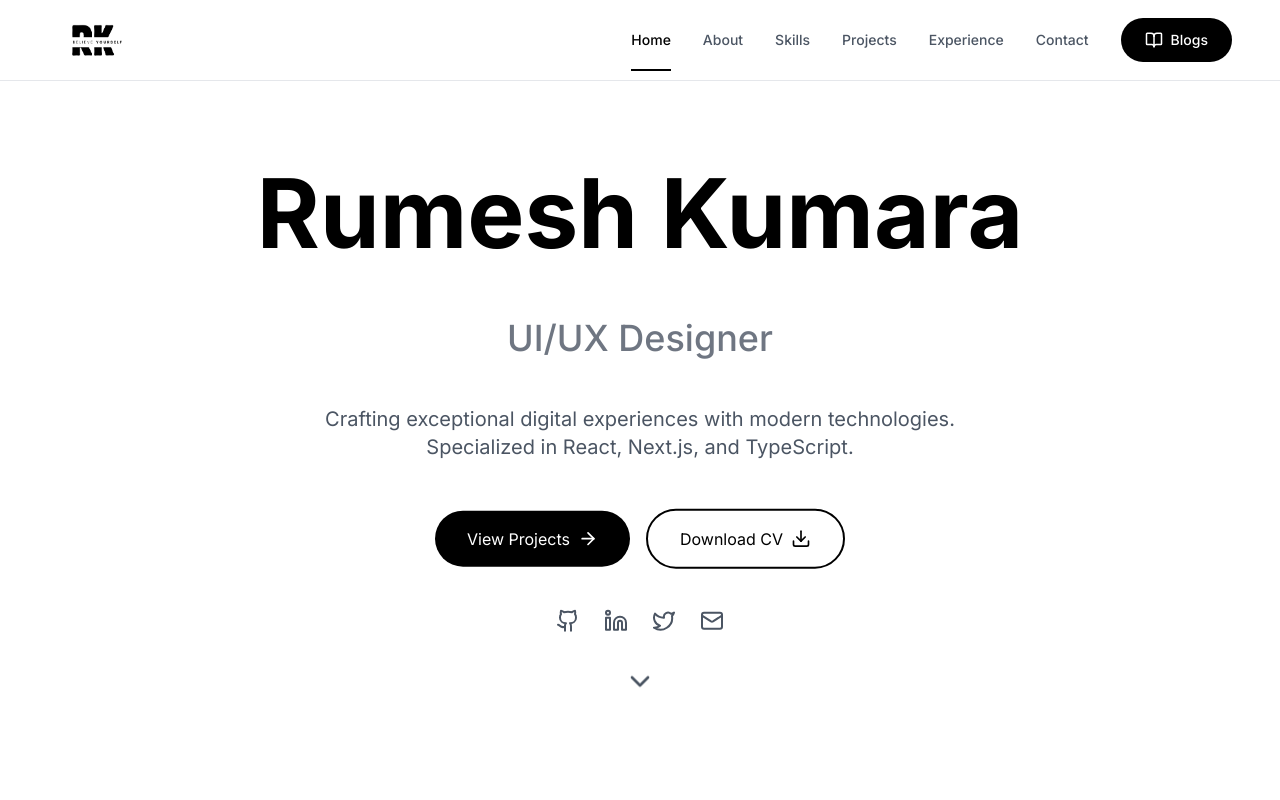
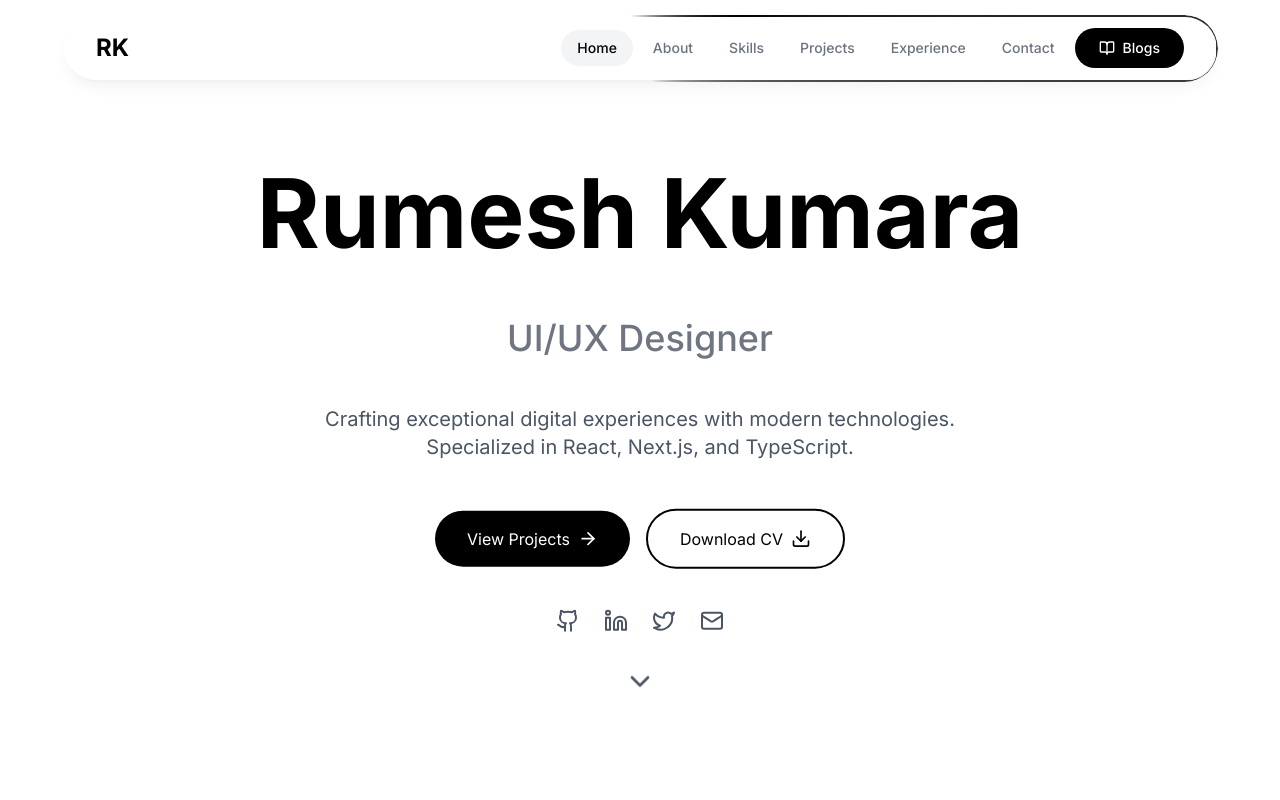
Before and after one commit to RumeshKumara/new-portfolio, a Next.js app: page / in a window 1280 px wide. Shown: the top 800 px of the page. Built offline with nearby package versions, Linux system fonts and the light colour scheme.

Commit message:
Refactor code structure for improved readability and maintainability

```diff
--- a/app/globals.css
+++ b/app/globals.css
@@ -48,3 +48,63 @@ body {
 ::-webkit-scrollbar-thumb:hover {
   background: #555;
 }
+
+/* Star border animation */
+@keyframes border-rotate {
+  0% {
+    --border-angle: 0deg;
+  }
+  100% {
+    --border-angle: 360deg;
+  }
+}
+
+@keyframes sparkle-move {
+  0% {
+    offset-distance: 0%;
+  }
+  100% {
+    offset-distance: 100%;
+  }
+}
+
+@keyframes sparkle-pulse {
+  0%, 100% {
+    opacity: 0.3;
+    transform: scale(0.8) rotate(0deg);
+  }
+  50% {
+    opacity: 1;
+    transform: scale(1.2) rotate(180deg);
+  }
+}
+
+@property --border-angle {
+  syntax: '<angle>';
+  initial-value: 0deg;
+  inherits: false;
+}
+
+.star-border {
+  position: relative;
+}
+
+.star-border::before {
+  content: '';
+  position: absolute;
+  inset: -1.5px;
+  border-radius: inherit;
+  padding: 1.5px;
+  background: conic-gradient(
+    from var(--border-angle),
+    transparent 25%,
+    #000000 50%,
+    transparent 75%
+  );
+  -webkit-mask: linear-gradient(#fff 0 0) content-box, linear-gradient(#fff 0 0);
+  mask: linear-gradient(#fff 0 0) content-box, linear-gradient(#fff 0 0);
+  -webkit-mask-composite: xor;
+  mask-composite: exclude;
+  animation: border-rotate 4s linear infinite;
+  pointer-events: none;
+}
--- a/components/Navbar.tsx
+++ b/components/Navbar.tsx
@@ -2,7 +2,6 @@
 
 import { useState, useEffect } from "react";
 import Link from "next/link";
-import Image from "next/image";
 import { Menu, X, BookOpen } from "lucide-react";
 import { motion, AnimatePresence } from "framer-motion";
 
@@ -15,14 +14,19 @@ const navItems = [
   { name: "Contact", href: "#contact" },
 ];
 
+
+
 export default function Navbar() {
   const [isOpen, setIsOpen] = useState(false);
   const [activeSection, setActiveSection] = useState("home");
+  const [isScrolled, setIsScrolled] = useState(false);
 
   useEffect(() => {
     const handleScroll = () => {
       const sections = navItems.map((item) => item.href.slice(1));
       const scrollPosition = window.scrollY + 100;
+
+      setIsScrolled(window.scrollY > 50);
 
       for (const section of sections) {
         const element = document.getElementById(section);
@@ -61,43 +65,56 @@ export default function Navbar() {
   };
 
   return (
-    <nav className="fixed top-0 left-0 right-0 z-50 bg-white/80 backdrop-blur-md border-b border-accent-200">
-      <div className="container-custom">
-        <div className="flex items-center justify-between h-20">
+    <nav className="fixed top-0 left-0 right-0 z-50 px-4 pt-4 flex justify-center">
+      <motion.div
+        layout
+        transition={{ type: "spring", stiffness: 400, damping: 35 }}
+        className={`relative star-border bg-white/90 backdrop-blur-md rounded-full shadow-lg shadow-black/5 ${
+          isScrolled ? "max-w-fit" : "max-w-6xl w-full"
+        }`}
+      >
+
+        <div className={`flex items-center justify-between px-8 ${
+          isScrolled ? "h-14" : "h-16"
+        } transition-all duration-300`}>
           {/* Logo */}
-          <Link href="/" className="flex items-center cursor-pointer" aria-label="Home" onClick={(e) => { e.preventDefault(); window.scrollTo({ top: 0, behavior: 'smooth' }); }}>
-            <Image
-              src="/logo.png"
-              alt="RK Logo"
-              width={80}
-              height={80}
-              style={{ height: '80px', width: 'auto' }}
-              priority
-              unoptimized
-            />
-          </Link>
+          <AnimatePresence mode="popLayout">
+            {!isScrolled && (
+              <motion.div
+                initial={{ opacity: 0, width: 0, filter: "blur(4px)" }}
+                animate={{ opacity: 1, width: "auto", filter: "blur(0px)" }}
+                exit={{ opacity: 0, width: 0, filter: "blur(4px)" }}
+                transition={{ type: "spring", stiffness: 400, damping: 30 }}
+                className="overflow-hidden"
+              >
+                <Link href="/" className="flex items-center cursor-pointer mr-8" aria-label="Home" onClick={(e) => { e.preventDefault(); window.scrollTo({ top: 0, behavior: 'smooth' }); }}>
+                  <span className="text-2xl font-bold text-black whitespace-nowrap">RK</span>
+                </Link>
+              </motion.div>
+            )}
+          </AnimatePresence>
 
           {/* Desktop Navigation */}
-          <div className="hidden md:flex items-center space-x-8">
+          <div className="hidden md:flex items-center space-x-1">
             {navItems.map((item) => (
               <a
                 key={item.name}
                 href={item.href}
                 onClick={(e) => handleClick(e, item.href)}
-                className={`text-sm font-medium transition-colors relative ${
+                className={`relative text-sm font-medium px-4 py-2 rounded-full transition-colors duration-200 whitespace-nowrap ${
                   activeSection === item.href.slice(1)
                     ? "text-black"
-                    : "text-accent-600 hover:text-black"
+                    : "text-accent-500 hover:text-black"
                 }`}
               >
-                {item.name}
                 {activeSection === item.href.slice(1) && (
-                  <motion.div
-                    layoutId="activeSection"
-                    className="absolute -bottom-[21px] left-0 right-0 h-[2px] bg-black"
-                    transition={{ type: "spring", stiffness: 380, damping: 30 }}
+                  <motion.span
+                    layoutId="navActiveIndicator"
+                    className="absolute inset-0 bg-accent-100 rounded-full -z-10"
+                    transition={{ type: "spring", stiffness: 350, damping: 30 }}
                   />
                 )}
+                {item.name}
               </a>
             ))}
 
@@ -106,10 +123,12 @@ export default function Navbar() {
               href="https://medium.com/@rumeshk066"
               target="_blank"
               rel="noopener noreferrer"
-              className="flex items-center gap-2 px-6 py-3 text-sm font-medium bg-black text-white hover:bg-accent-800 rounded-full transition-all hover:scale-105 focus:outline-none focus:ring-2 focus:ring-black focus:ring-offset-2"
+              className={`flex items-center gap-2 text-sm font-medium bg-black text-white hover:bg-accent-800 rounded-full transition-all hover:scale-105 focus:outline-none focus:ring-2 focus:ring-black focus:ring-offset-2 ${
+                isScrolled ? "px-5 py-2" : "px-6 py-2.5"
+              }`}
               title="Visit my blog"
             >
-              <BookOpen size={18} />
+              <BookOpen size={16} />
               <span>Blogs</span>
             </a>
           </div>
@@ -123,32 +142,35 @@ export default function Navbar() {
             {isOpen ? <X size={24} /> : <Menu size={24} />}
           </button>
         </div>
-      </div>
+      </motion.div>
 
       {/* Mobile Navigation */}
       <AnimatePresence>
         {isOpen && (
           <motion.div
-            initial={{ opacity: 0, height: 0 }}
-            animate={{ opacity: 1, height: "auto" }}
-            exit={{ opacity: 0, height: 0 }}
-            transition={{ duration: 0.3 }}
-            className="md:hidden bg-white border-t border-accent-200"
+            initial={{ opacity: 0, y: -10, scale: 0.95 }}
+            animate={{ opacity: 1, y: 0, scale: 1 }}
+            exit={{ opacity: 0, y: -10, scale: 0.95 }}
+            transition={{ type: "spring", stiffness: 400, damping: 30 }}
+            className="md:hidden absolute left-4 right-4 mt-2 bg-white rounded-2xl shadow-lg border border-accent-100 overflow-hidden"
           >
-            <div className="container-custom py-4 space-y-4">
-              {navItems.map((item) => (
-                <a
+            <div className="px-6 py-4 space-y-1">
+              {navItems.map((item, index) => (
+                <motion.a
                   key={item.name}
                   href={item.href}
                   onClick={(e) => handleClick(e, item.href)}
-                  className={`block py-2 text-lg font-medium transition-colors ${
+                  initial={{ opacity: 0, x: -20 }}
+                  animate={{ opacity: 1, x: 0 }}
+                  transition={{ delay: index * 0.05, type: "spring", stiffness: 400, damping: 30 }}
+                  className={`block py-2.5 px-4 rounded-xl text-lg font-medium transition-colors ${
                     activeSection === item.href.slice(1)
-                      ? "text-black"
-                      : "text-accent-600"
+                      ? "text-black bg-accent-100"
+                      : "text-accent-500 hover:text-black hover:bg-accent-50"
                   }`}
                 >
                   {item.name}
-                </a>
+                </motion.a>
               ))}
 
               {/* Blog Link Mobile */}
@@ -156,7 +178,7 @@ export default function Navbar() {
                 href="https://medium.com/@rumeshk066"
                 target="_blank"
                 rel="noopener noreferrer"
-                className="flex items-center gap-2 px-6 py-3 text-lg font-medium bg-black text-white hover:bg-accent-800 rounded-full transition-all w-fit focus:outline-none focus:ring-2 focus:ring-white focus:ring-offset-2"
+                className="flex items-center gap-2 px-6 py-3 text-lg font-medium bg-black text-white hover:bg-accent-800 rounded-full transition-all w-fit"
               >
                 <BookOpen size={20} />
                 <span>Blogs</span>
```
